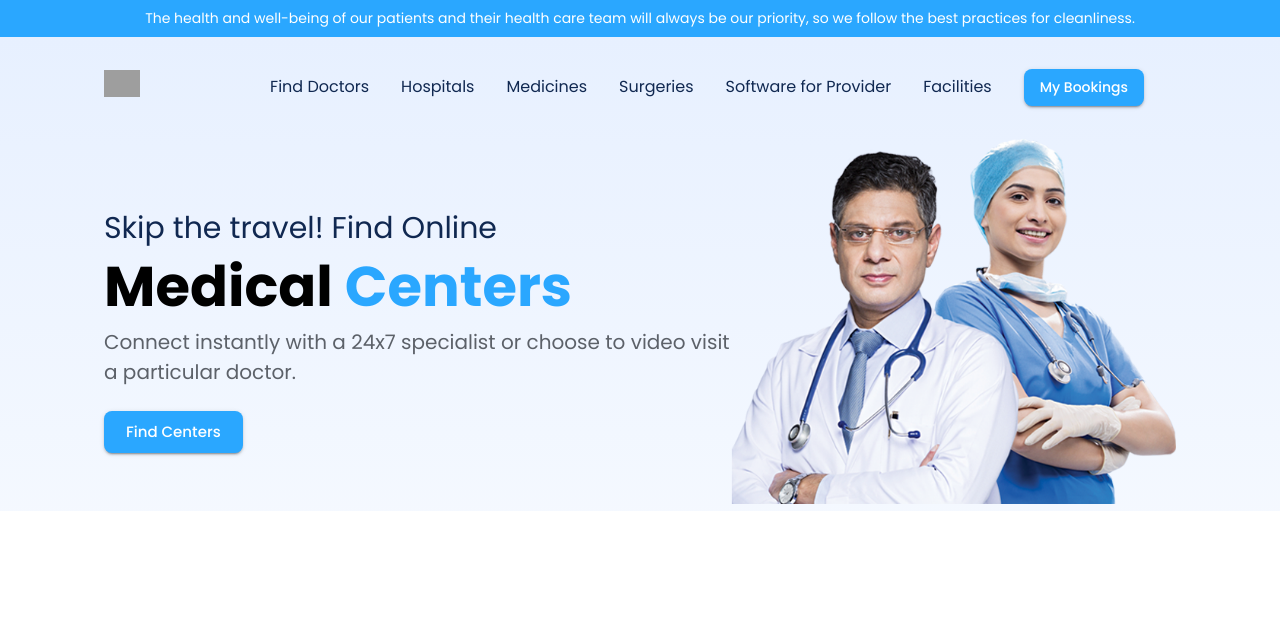
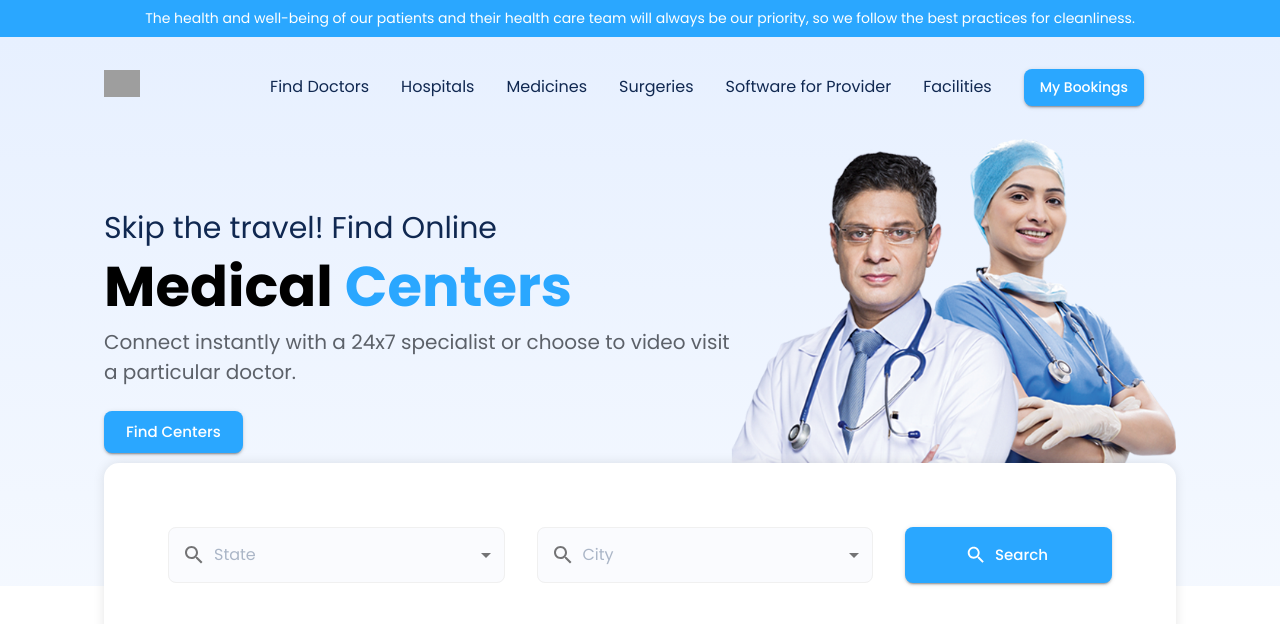
Before and after one commit to luckyanand15/medify, a React (Create React App) app in the folder medify/: page / in a window 1280 px wide. Shown: the top 624 px of the page. Built offline with nearby package versions, Linux system fonts and the light colour scheme; grey boxes are pictures that could not be loaded.

Commit message:
Search Section UI

```diff
--- /dev/null
+++ b/medify/src/components/SearchHospitals/SearchHosptials.jsx
@@ -0,0 +1,71 @@
+import { Box, Button, InputAdornment, MenuItem, Select } from "@mui/material";
+import React from "react";
+import SearchIcon from "@mui/icons-material/Search";
+import Styles from "./SearchHospitals.module.css";
+
+const SearchHosptials = () => {
+  return (
+    <Box
+      component="form"
+      sx={{
+        display: "flex",
+        gap: 4,
+        justifyContent: "space-between",
+        flexDirection: { xs: "column", md: "row" },
+      }}
+    >
+      <Select
+        displayEmpty
+        sx={{
+          width: "100%",
+          minWidth: 200,
+          background: "#FAFBFE",
+          borderRadius:"8px",
+          color:"#ABB6C7",
+          "& .MuiOutlinedInput-notchedOutline": {
+            borderColor: "#F0F0F0",
+          },
+        }}
+        startAdornment={
+          <InputAdornment position="start">
+            <SearchIcon />
+          </InputAdornment>
+        }
+      >
+        <MenuItem>State</MenuItem>
+      </Select>
+      <Select
+        displayEmpty
+        sx={{
+          width: "100%",
+          minWidth: 200,
+          background: "#FAFBFE",
+          borderColor: "#F0F0F0",
+          borderRadius:"8px",
+          color:"#ABB6C7",
+          "& .MuiOutlinedInput-notchedOutline": {
+            borderColor: "#F0F0F0",
+          },
+        }}
+        startAdornment={
+          <InputAdornment position="start">
+            <SearchIcon />
+          </InputAdornment>
+        }
+      >
+        <MenuItem>City</MenuItem>
+      </Select>
+      <Button
+        variant="contained"
+        type="submit"
+        size="large"
+        startIcon={<SearchIcon />}
+        sx={{ px: 8, py: "15px", flexShrink: 0 }}
+      >
+        Search
+      </Button>
+    </Box>
+  );
+};
+
+export default SearchHosptials;
--- a/medify/src/pages/Home.jsx
+++ b/medify/src/pages/Home.jsx
@@ -1,15 +1,37 @@
-import React from 'react'
-import { Box } from '@mui/material';
+import React from "react";
+import { Box, Container, Stack, useMediaQuery } from "@mui/material";
 import NavBar from "../components/NavBar/NavBar";
-import HeroSection from '../components/HeroSection/HeroSection';
+import HeroSection from "../components/HeroSection/HeroSection";
+import SearchHosptials from "../components/SearchHospitals/SearchHosptials";
 
 const Home = () => {
+  const mobileSize = useMediaQuery("(max-width:900px)");
   return (
-    <Box sx={{background:"linear-gradient(#E7F0FF , rgba(232, 241, 255, 0.47))"}}>
-      <NavBar/>
-      <HeroSection/>
+    <Box
+      sx={{
+        background:
+          "linear-gradient(#E7F0FF , rgba(232, 241, 255, 0.47) 90%, #fff 10%)",
+      }}
+    >
+      <NavBar />
+      <HeroSection />
+      <Stack px={mobileSize ? 2 : 10}>
+        <Container maxWidth="xl">
+          <Stack
+            bgcolor="#fff"
+            p={{ xs: 2.5, md: 8 }}
+            position="relative"
+            zIndex={99}
+            mt={{ xs: -2, md: -6 }}
+            boxShadow="0 0 12px rgba(0,0,0,0.1)"
+            borderRadius="15px"
+          >
+            <SearchHosptials />
+          </Stack>
+        </Container>
+      </Stack>
     </Box>
-  )
-}
+  );
+};
 
-export default Home
+export default Home;
```
Also changed, not shown: medify/src/components/SearchHospitals/SearchHospitals.module.css (added).
